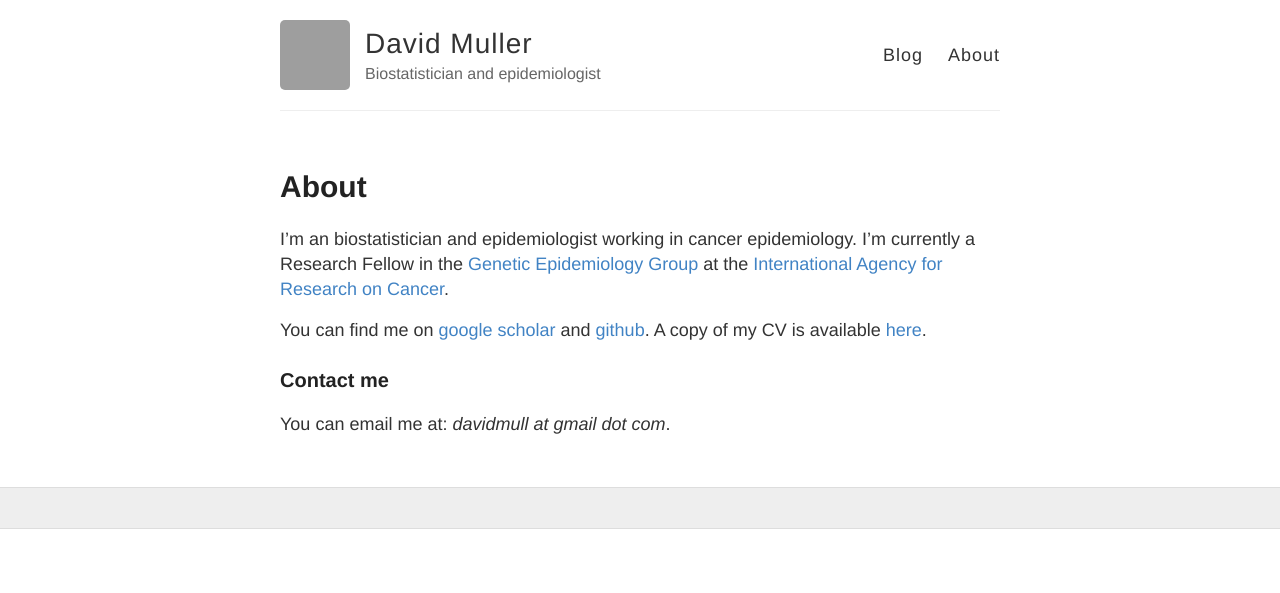
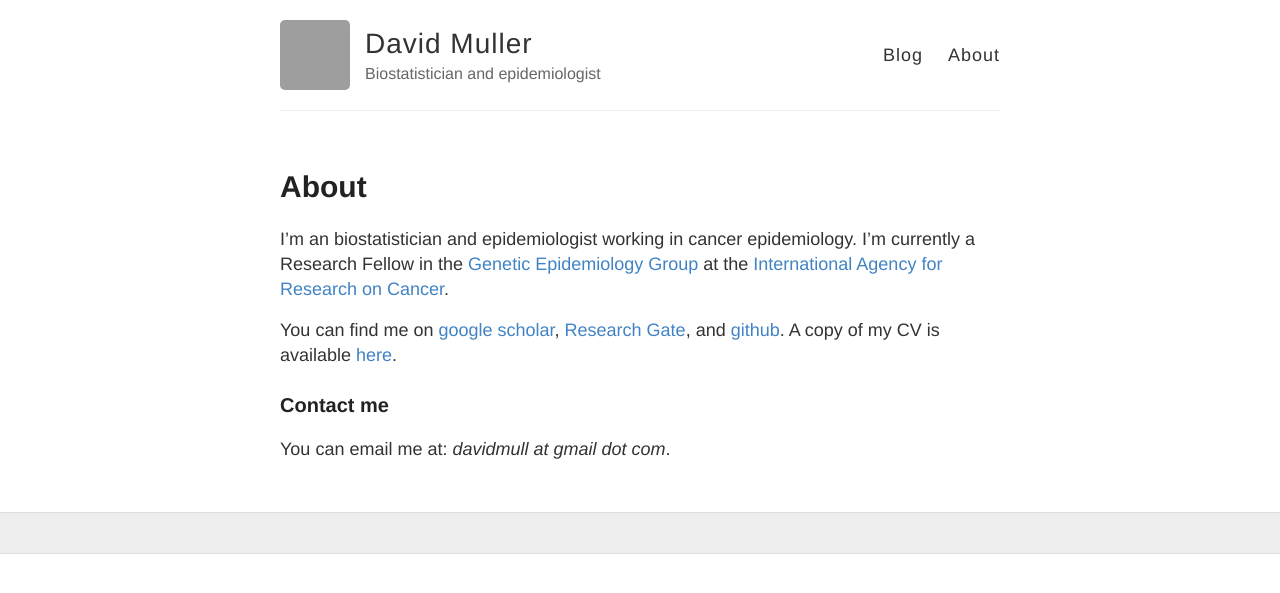
Before and after one commit to dcmuller/dcmuller.github.io, a Jekyll site: the page built from about.md, in a window 1280 px wide. Shown: the top 593 px of the page. Built offline with Jekyll 4.4.1, drawn with Linux system fonts in a browser that asks for light colours; Markdown is read by kramdown in place of the engine named in the settings; grey boxes are pictures that could not be loaded.

```diff
--- a/_layouts/default.html
+++ b/_layouts/default.html
@@ -49,3 +49,7 @@
     {% include analytics.html %}
   </body>
 </html>
+
+<script type="text/javascript"
+    src="http://cdn.mathjax.org/mathjax/latest/MathJax.js?config=TeX-AMS-MML_HTMLorMML">
+</script>
--- a/about.md
+++ b/about.md
@@ -8,8 +8,10 @@ I'm an biostatistician and epidemiologist working in cancer epidemiology. I'm cu
 Research Fellow in the [Genetic Epidemiology Group](http://www.iarc.fr/en/research-groups/GEP/index.php)
 at the [International Agency for Research on Cancer](http://www.iarc.fr).
 
-You can find me on [google scholar](https://scholar.google.com/citations?user=vdNHuIsAAAAJ&hl=en)
-and [github](https://github.com/dcmuller). A copy of my CV is available [here](cv/dcmuller_cv_20150511.pdf).
+You can find me on [google scholar](https://scholar.google.com/citations?user=vdNHuIsAAAAJ&hl=en),
+[Research Gate](https://www.researchgate.net/profile/David_Muller2),
+and [github](https://github.com/dcmuller).
+A copy of my CV is available [here](cv/dcmuller_cv_20150511.pdf).
 
 
 ### Contact me
```
Also changed, not shown: _posts/2015-5-11-Hello-World.md (added, +7 -0 lines), _layouts/page.html (line endings or trailing spaces).
